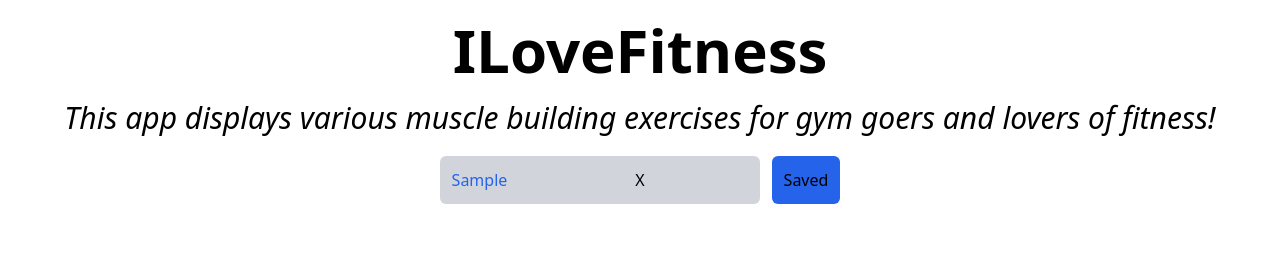
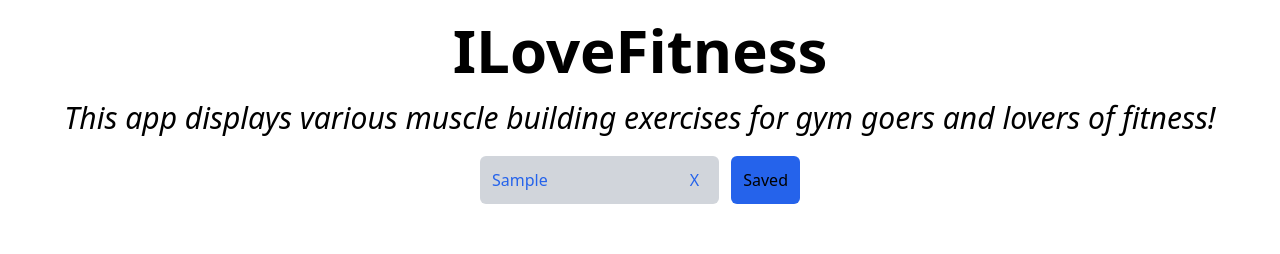
Before and after one commit to MohamadElgendy23/ILoveFitness, a React (Vite) app: page / in a window 1280 px wide. Both pictures are taken after typing "Sample" into the empty fields and a click on the button "Saved". Shown: the top 254 px of the page. Built offline with nearby package versions, Linux system fonts and the light colour scheme.

Commit message:
created some new logic where input content takes control of both input value and the clear button.

```diff
--- a/src/App.jsx
+++ b/src/App.jsx
@@ -4,7 +4,12 @@ import exercisesArr from "./data/Exercises";
 import Exercise from "./components/Exercise";
 function App() {
   const [exercises, setExercises] = useState(exercisesArr);
+  const [inputContent, setInputContent] = useState(null);
   const [showClear, setShowClear] = useState(false);
+  function clearInput() {
+    setInputContent("");
+    setExercises(exercisesArr);
+  }
   return (
     <div className="flex items-center flex-col justify-center gap-5 mt-5">
       <h1 className="font-bold text-6xl">ILoveFitness</h1>
@@ -12,14 +17,27 @@ function App() {
         This app displays various muscle building exercises for gym goers and
         lovers of fitness!
       </p>
-      <div className="flex items-center justify-center gap-3 w-full relative">
-        <input
-          className="text-blue-600 placeholder-current bg-gray-300 w-1/4 p-3 rounded-md"
-          type="text"
-          placeholder="Search Exercises, Instructions"
-          required
-        />
-        <button className="absolute cursor-pointer">X</button>
+      <div className="flex items-center justify-center gap-3 w-1/4">
+        <div className="relative w-full">
+          <input
+            className="text-blue-600 placeholder-current bg-gray-300 w-full p-3 rounded-md"
+            type="text"
+            placeholder="Search Exercises, Instructions"
+            value={inputContent}
+            onChange={(e) => {
+              setInputContent(e.target.value);
+            }}
+            required
+          />
+          {inputContent && (
+            <button
+              className="absolute cursor-pointer right-5 bottom-3 text-blue-600"
+              onClick={clearInput}
+            >
+              X
+            </button>
+          )}
+        </div>
         <button className="bg-blue-600 p-3 rounded-md" type="button">
           Saved
         </button>
--- a/src/components/Exercise.jsx
+++ b/src/components/Exercise.jsx
@@ -2,7 +2,7 @@ import React from "react";
 
 function Exercise(props) {
   return (
-    <div className="flex items-center justify-center bg-blue-600 w-100 h-100 gap-8 p-8 rounded-md">
+    <div className="flex items-center justify-center bg-blue-600 w-100 h-100 gap-8 p-8 rounded-md hover:bg-blue-400">
       <img src={props.image} alt="an image of an exercise" className="w-60" />
       <div className="flex items-center justify-center flex-col w-80">
         <h2 className="text-4xl font-bold mb-3">{props.name}</h2>
```
